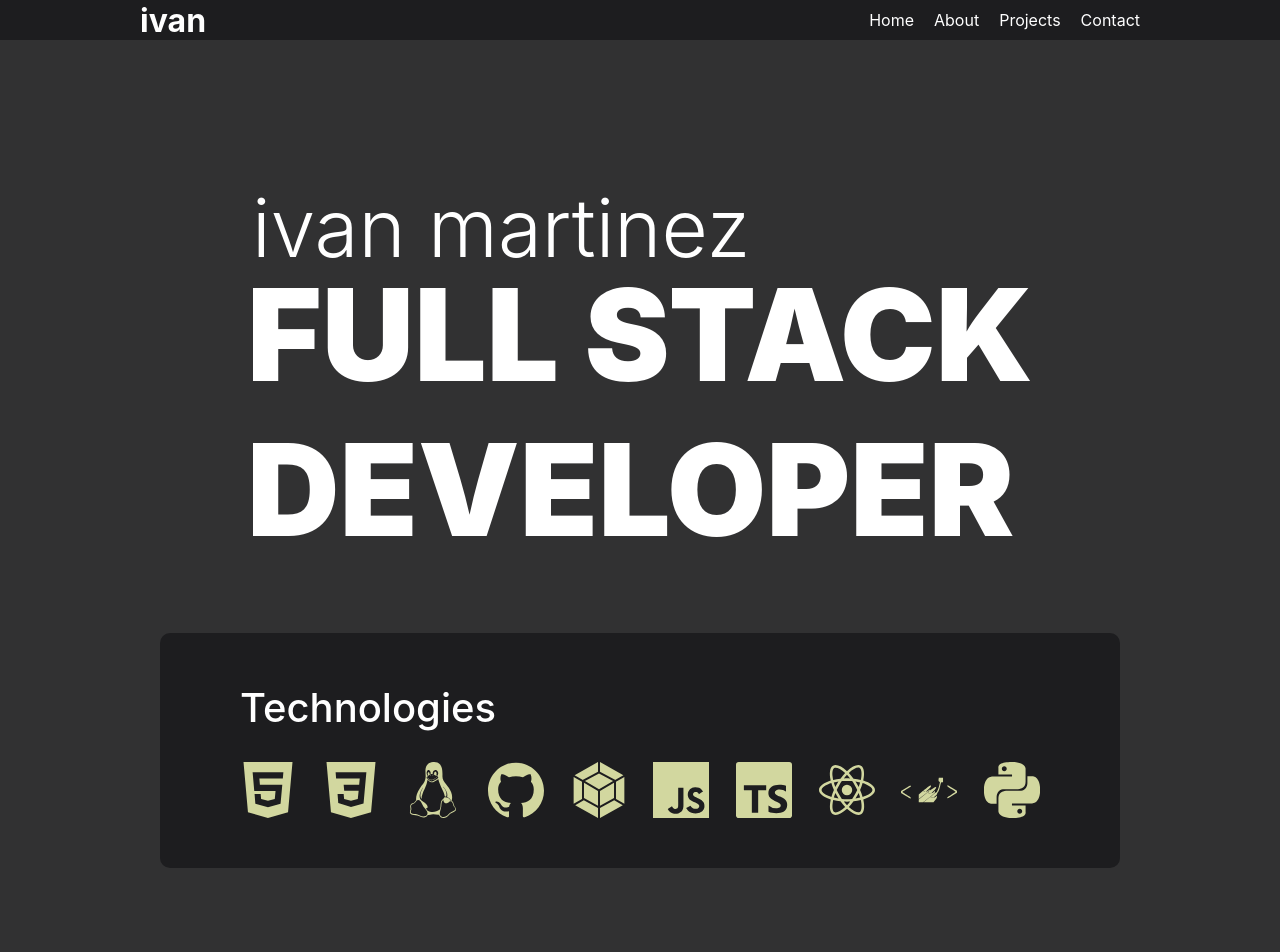
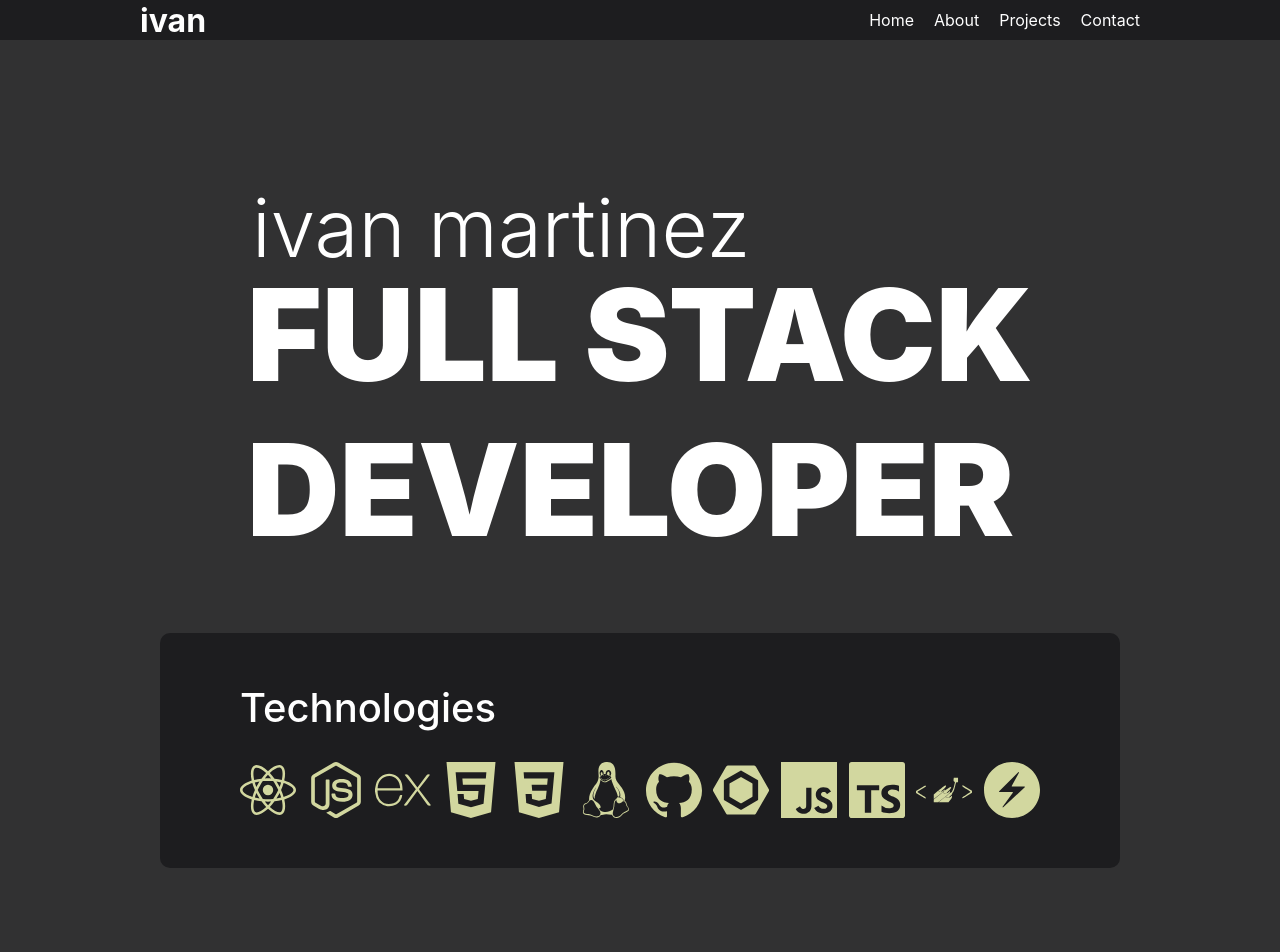
Before and after one commit to Muneyy/Portfolio, a React (Create React App) app in the folder portfolio-react/: page / in a window 1280 px wide. Shown: the top 952 px of the page. Built offline with nearby package versions, Linux system fonts and the light colour scheme.

Commit message:
update technologies

```diff
--- a/portfolio-react/src/Components/SubComponents/HeaderTechnologies.tsx
+++ b/portfolio-react/src/Components/SubComponents/HeaderTechnologies.tsx
@@ -2,7 +2,7 @@ import React from 'react';
 import styled from 'styled-components';
 import { motion } from 'framer-motion';
 import { IconContext } from "react-icons";
-import { SiTypescript, SiCss3, SiJavascript, SiReact, SiGithub, SiWebpack, SiHtml5, SiStyledcomponents, SiMongodb, SiPython, SiLinux } from "react-icons/si";
+import { SiTypescript, SiCss3, SiJavascript, SiReact, SiGithub, SiWebpack, SiHtml5, SiStyledcomponents, SiMongodb, SiPython, SiLinux, SiChakraui, SiNodedotjs, SiExpress, SiEslint } from "react-icons/si";
 
 const HeaderTechnologiesContainer = styled.div`
     /* border: 3px solid #90B77D; */
@@ -112,6 +112,18 @@ const HeaderTechnologies = () => {
             </HeaderTechnologiesTitle>
             <HeaderTechnologiesList>
                     <li>
+                        <span>React</span>
+                        <SiReact />
+                    </li>
+                    <li>
+                        <span>Node</span>
+                        <SiNodedotjs />
+                    </li>
+                    <li>
+                        <span>Express</span>
+                        <SiExpress />
+                    </li>
+                    <li>
                         <span>HTML 5</span>
                         <SiHtml5 />
                     </li>
@@ -128,8 +140,8 @@ const HeaderTechnologies = () => {
                         <SiGithub />
                     </li>
                     <li>
-                        <span>Webpack</span>
-                        <SiWebpack />
+                        <span>ESLint</span>
+                        <SiEslint />
                     </li>
                     <li>
                         <span>JavaScript</span>
@@ -140,17 +152,17 @@ const HeaderTechnologies = () => {
                         <SiTypescript />
                     </li>
                     <li>
-                        <span>React</span>
-                        <SiReact />
-                    </li>
-                    <li>
                         <span>Styled Components</span>
                         <SiStyledcomponents />
                     </li>
                     <li>
+                        <span>Chakra UI</span>
+                        <SiChakraui />
+                    </li>
+                    {/* <li>
                         <span>Python</span>
                         <SiPython />
-                    </li>
+                    </li> */}
             </HeaderTechnologiesList>
         </HeaderTechnologiesContainer>
     )
```
